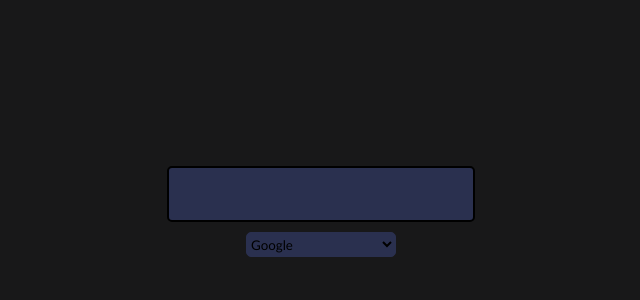
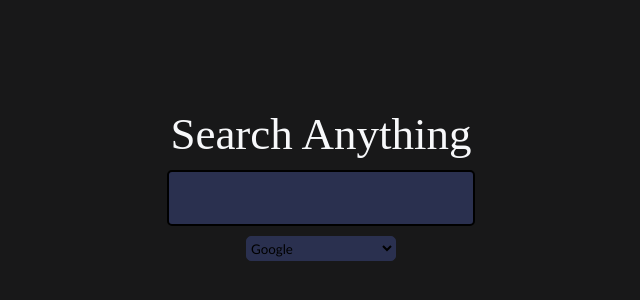
Before and after one commit to ACoderGuy1002/webbrowser, a website built with Vite: page vite-project/index.html in a window 1280 px wide. Shown: the part 142-442 px from the top of the page, without its empty margins (319-959 px from the left). Built offline with nearby package versions, Linux system fonts and the light colour scheme.

Commit message:
Added some landing text

```diff
--- a/vite-project/index.html
+++ b/vite-project/index.html
@@ -6,6 +6,9 @@
         <script type="module" src="/script.js"></script>
     </head>
     <body>
+        <div class="top-text">
+            <span class="text">Search Anything</span>
+        </div>
         <div class="landing-page">
             <form class="form" id="form" type="submit">
                 <input type="text" id="url" class="url" name="url" value=" ">
--- a/vite-project/style.css
+++ b/vite-project/style.css
@@ -10,7 +10,6 @@ body {
   align-items: center;
 }
 .url {
-  margin-top: 300px;
   width: 300px;
   height: 50px;
   font-size: 30px;
@@ -48,3 +47,19 @@ body {
 .engine:hover {
   color: #f7f8fa;
 }
+
+.top-text {
+  display: flex;
+  width: auto;
+  height: auto;
+  justify-content: center;
+  align-items: center;
+  margin-top: 250px;
+  margin-bottom: 10px;
+
+}
+
+.text {
+  color:#f7f8fa;
+  font-size: 45px;
+}
```
